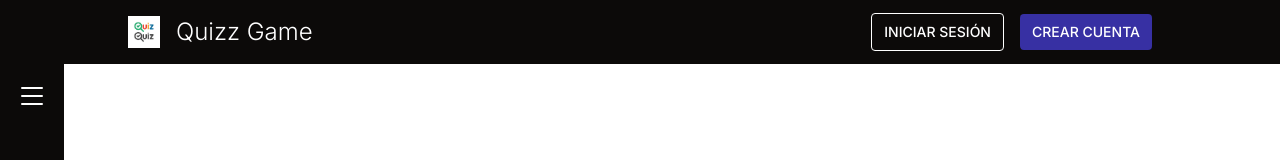
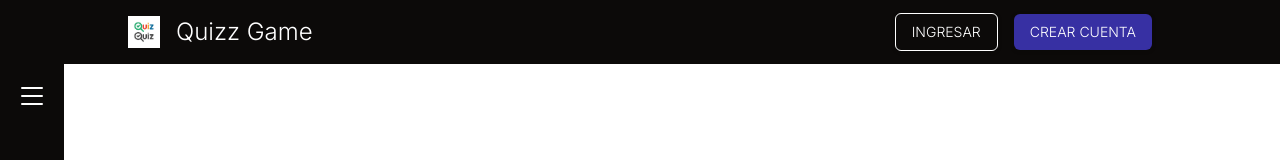
Before and after one commit to briansleonel/quizz-game-client, a Next.js app: page / in a window 1280 px wide. Shown: the top 160 px of the page. Built offline with nearby package versions, Linux system fonts and the light colour scheme.

Commit message:
feat: add logout

```diff
--- a/src/app/layout.tsx
+++ b/src/app/layout.tsx
@@ -23,7 +23,6 @@ export default function RootLayout({
     return (
         <html lang="es">
             <body className={inter.className}>
-                <div className="">
                 {/*<Toaster position="top-right" reverseOrder={false} />*/}
                 <ToasterSonner />
                 <TanStackQueryProvider>
@@ -32,7 +31,6 @@ export default function RootLayout({
                         <Container>{children}</Container>
                     </ProviderRedux>
                 </TanStackQueryProvider>
-                </div>
             </body>
         </html>
     );
--- a/src/components/navbar/Navbar.tsx
+++ b/src/components/navbar/Navbar.tsx
@@ -2,8 +2,9 @@
 
 import Image from "next/image";
 import Link from "next/link";
-import React, { useState } from "react";
+import React, { useEffect, useState } from "react";
 import {
+    BoxArrowRight,
     Diagram2Fill,
     GearFill,
     House,
@@ -14,8 +15,10 @@ import {
 } from "react-bootstrap-icons";
 import logo from "@/assets/quiz-2.jpg";
 import { NavLink } from "@/types/util";
-import ButtonLink from "../button/ButtonLink";
 import { useAppSelector } from "@/store/hooks.redux";
+import Button from "../button/ButtonPrimary";
+import { useLogout } from "@/hooks/useLogout";
+import { useRouter } from "next/navigation";
 
 const menuItems: Array<NavLink> = [
     { name: "Inicio", icon: House, href: "/dashboard" },
@@ -28,8 +31,6 @@ const menuItems: Array<NavLink> = [
 export default function Navbar() {
     const [showSidebar, setShowSidebar] = useState(false);
 
-    const { isAuthenticated } = useAppSelector((state) => state.auth);
-
     return (
         <nav className="w-full h-16 flex justify-between z-20 p-4 bg-stone-950 text-white md:px-16 lg:px-32 sticky top-0">
             {/** Logo main */}
@@ -41,24 +42,15 @@ export default function Navbar() {
                 <span>Quizz Game</span>
             </Link>
 
-            <button
-                className="cursor-pointer w-8 h-8 text-slate-300 block md:hidden"
+            <Button
+                className="cursor-pointer w-8 h-8 text-slate-300 block md:hidden bg-transparent hover:bg-transparent p-0"
                 onClick={() => setShowSidebar(!showSidebar)}
             >
                 <List className="w-full h-full" />
-            </button>
+            </Button>
 
             <div className="hidden md:flex items-center gap-4">
-                <ButtonLink
-                    href="/login"
-                    text="Iniciar sesión"
-                    className="text-sm font-light uppercase bg-stone-950 border border-white hover:bg-white hover:text-black"
-                />
-                <ButtonLink
-                    href="/register"
-                    text="Crear cuenta"
-                    className="text-sm font-light uppercase bg-indigo-800 hover:bg-indigo-700 hover:text-white"
-                />
+                <ButtonsLoginRegisterLogout />
             </div>
 
             {/** Menu --- lo muestro si un usuario esta autenticado  */}
@@ -139,19 +131,71 @@ const Sidebar = ({
                 {/** Buttons Login/Register */}
                 {showSidebar && (
                     <div className="flex flex-col gap-4 md:hidden md:gap-2 px-12 pt-4 pb-12 md:p-4">
-                        <ButtonLink
-                            href="/login"
-                            text="Iniciar sesión"
-                            className="text-sm font-light uppercase bg-stone-950 border border-white hover:bg-white hover:text-black"
-                        />
-                        <ButtonLink
-                            href="/register"
-                            text="Crear cuenta"
-                            className="text-sm font-light uppercase bg-indigo-800 hover:bg-indigo-700 hover:text-white"
-                        />
+                        <ButtonsLoginRegisterLogout />
                     </div>
                 )}
             </div>
         </aside>
     );
 };
+
+function ButtonsLoginRegisterLogout() {
+    const [isClient, setIsClient] = useState(false);
+    const { isAuthenticated } = useAppSelector((state) => state.auth);
+    const { handlerLogout } = useLogout();
+
+    const router = useRouter();
+
+    const goToRegister = () => {
+        router.push("/register");
+    };
+
+    const goToLogin = () => {
+        router.push("/login");
+    };
+    useEffect(() => {
+        setIsClient(true);
+    }, []);
+    return (
+        <>
+            {!isAuthenticated && isClient && (
+                <>
+                    <Button
+                        className="text-sm font-light uppercase bg-stone-950 border border-white hover:bg-white hover:text-black px-4"
+                        onClick={() => goToLogin()}
+                    >
+                        Ingresar
+                    </Button>
+
+                    <Button
+                        className="text-sm font-light uppercase bg-indigo-800 hover:bg-indigo-700 hover:text-white px-4"
+                        onClick={() => goToRegister()}
+                    >
+                        Crear Cuenta
+                    </Button>
+                </>
+            )}
+            {isAuthenticated && isClient && (
+                <Button
+                    className="bg-red-600 hover:bg-red-500 text-sm font-light uppercase flex items-center justify-center gap-2 px-4"
+                    onClick={() => handlerLogout()}
+                >
+                    <BoxArrowRight />
+                    <span>Cerrar Sesión</span>
+                </Button>
+            )}
+        </>
+    );
+}
+
+/*
+{isAuthenticated && (
+                    <Button
+                        className="bg-red-600 hover:bg-red-500 text-sm font-light uppercase flex items-center justify-center gap-2 px-4"
+                        onClick={() => handlerLogout()}
+                    >
+                        <BoxArrowRight />
+                        <span>Cerrar Sesión</span>
+                    </Button>
+                )}
+*/
```
Lines whose indentation alone changed are shown as unchanged.
